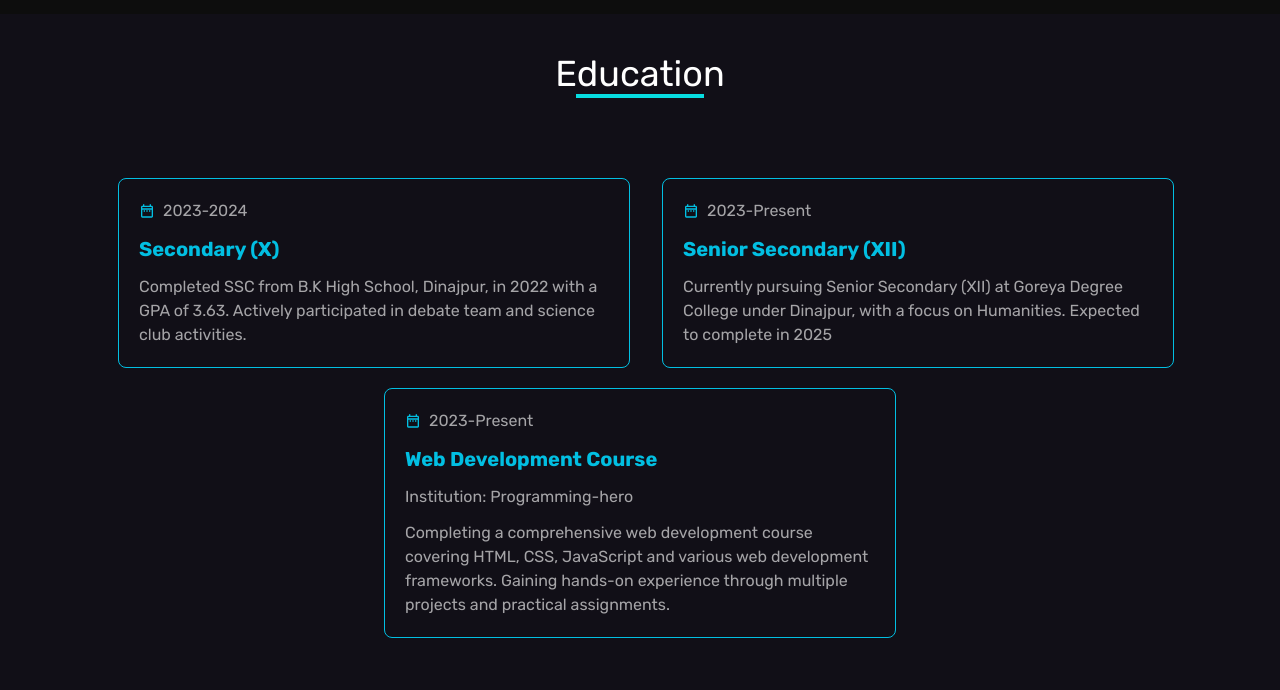
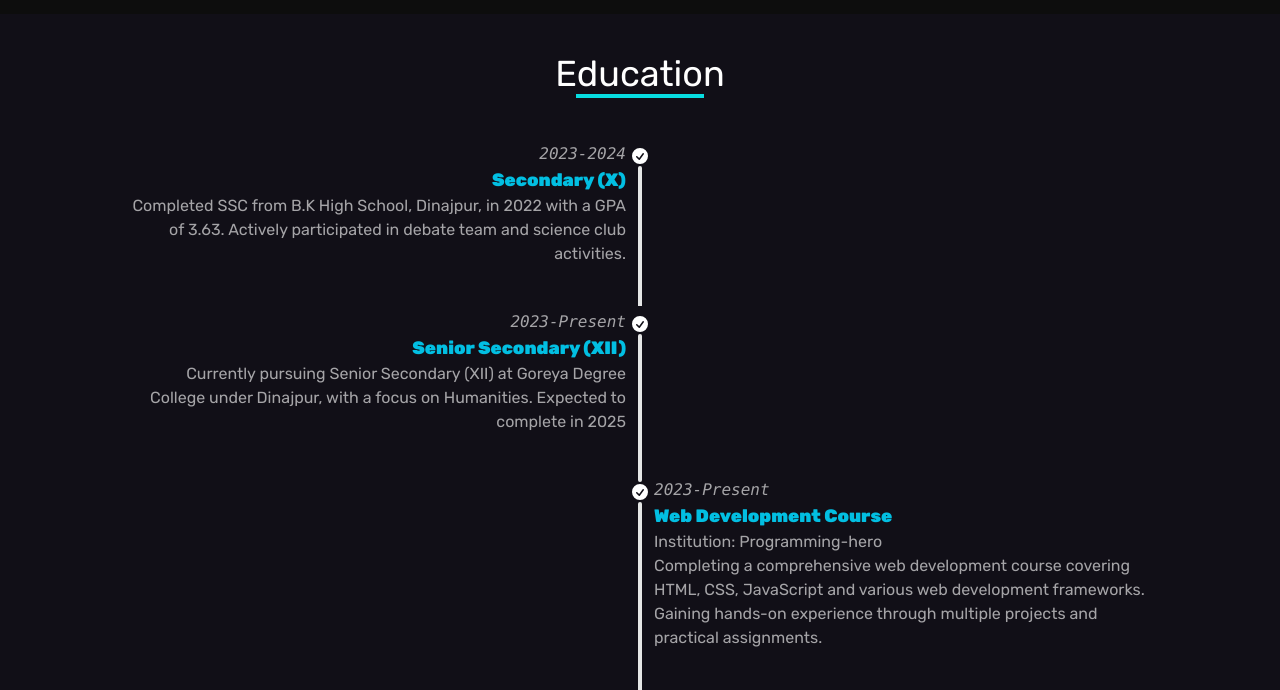
Before and after one commit to kalidashodekare14/my_portfolio, a Next.js app: page / in a window 1280 px wide. Shown: the part 2210-2900 px from the top of the page. Built offline with nearby package versions, Linux system fonts and the light colour scheme.

Commit message:
Education and Contact section update

```diff
--- a/src/components/ContactUs/ContactUs.jsx
+++ b/src/components/ContactUs/ContactUs.jsx
@@ -12,6 +12,8 @@ const ContactUs = () => {
 
     const form = useRef();
 
+    console.log('checking form', form)
+
 
     useEffect(() => {
         AOS.init({
@@ -22,6 +24,8 @@ const ContactUs = () => {
 
     const sendEmail = (e) => {
         e.preventDefault();
+
+
 
         emailjs
             .sendForm('service_allih9w', 'template_49b5xew', form.current, {
@@ -69,7 +73,7 @@ const ContactUs = () => {
                         <MdAddCall className='text-xl text-[#07dde1]' />
                         <div>
                             <p>Call us:</p>
-                            <h4 className='font-bold'>+8801728659562</h4>
+                            <h4 className='font-bold'>+8801776046270</h4>
                         </div>
                     </div>
                     <div data-aos="fade-right" data-aos-delay="2300" className='mt-10 flex space-x-3'>
--- a/src/components/Education/Education.jsx
+++ b/src/components/Education/Education.jsx
@@ -14,12 +14,12 @@ const Education = () => {
 
 
     return (
-        <div id='education' className='lg:h-[110vh]  bg-[#110f17] dark:bg-white font-rubik'>
+        <div id='education' className='lg:h-[110vh]  bg-[#110f17] dark:bg-white font-rubik px-32'>
             <div data-aos="fade-up" data-aos-duration="1000">
                 <h1 className='text-white dark:text-black text-center text-4xl pt-10 '>Education</h1>
                 <div className='border-2 border-[#07dde1] w-32 m-auto'></div>
             </div>
-            <div>
+            {/* <div>
                 <div className='flex flex-col lg:flex-row justify-center items-center space-y-5 lg:space-y-0 lg:space-x-5 mt-20 mb-5 '>
                     <div data-aos="fade-right" data-aos-delay="1000" className='hover:bg-[#07dde12d] mx-3 duration-500 transition text-white dark:text-black border border-[#02bfe2] lg:w-[40%]  p-5 space-y-3 rounded-lg'>
                         <p className='flex items-center space-x-2'>
@@ -55,7 +55,77 @@ const Education = () => {
                     <h5 className='text-[#ffffff9f] dark:text-black'>Institution: Programming-hero</h5>
                     <p className='text-[16px] text-[#ffffff9f] dark:text-black'>Completing a comprehensive web development course covering HTML, CSS, JavaScript and various web development frameworks. Gaining hands-on experience through multiple projects and practical assignments.</p>
                 </div>
-            </div>
+            </div> */}
+            <ul className="my-10 text-white timeline timeline-snap-icon max-md:timeline-compact timeline-vertical">
+                <li data-aos="fade-right" data-aos-delay="1000">
+                    <div className="timeline-middle">
+                        <svg
+                            xmlns="http://www.w3.org/2000/svg"
+                            viewBox="0 0 20 20"
+                            fill="currentColor"
+                            className="h-5 w-5"
+                        >
+                            <path
+                                fillRule="evenodd"
+                                d="M10 18a8 8 0 100-16 8 8 0 000 16zm3.857-9.809a.75.75 0 00-1.214-.882l-3.483 4.79-1.88-1.88a.75.75 0 10-1.06 1.061l2.5 2.5a.75.75 0 001.137-.089l4-5.5z"
+                                clipRule="evenodd"
+                            />
+                        </svg>
+                    </div>
+                    <div className="timeline-start mb-10 md:text-end">
+                        <time className="font-mono italic text-[#ffffff9f] dark:text-black">2023-2024</time>
+                        <div className="text-lg font-black text-[#02bfe2]">Secondary (X)</div>
+                        <span className='text-[#ffffff9f] dark:text-black'>Completed SSC from B.K High School, Dinajpur, in 2022 with a GPA of 3.63. Actively participated in debate team and science club activities.</span>
+                    </div>
+                    <hr />
+                </li>
+                <li data-aos="fade-left" data-aos-delay="2000">
+                    <div className="timeline-middle">
+                        <svg
+                            xmlns="http://www.w3.org/2000/svg"
+                            viewBox="0 0 20 20"
+                            fill="currentColor"
+                            className="h-5 w-5"
+                        >
+                            <path
+                                fillRule="evenodd"
+                                d="M10 18a8 8 0 100-16 8 8 0 000 16zm3.857-9.809a.75.75 0 00-1.214-.882l-3.483 4.79-1.88-1.88a.75.75 0 10-1.06 1.061l2.5 2.5a.75.75 0 001.137-.089l4-5.5z"
+                                clipRule="evenodd"
+                            />
+                        </svg>
+                    </div>
+                    <div className="timeline-start mb-10 md:text-end">
+                        <time className="font-mono italic text-[#ffffff9f] dark:text-black">2023-Present</time>
+                        <div className="text-lg font-black text-[#02bfe2]">Senior Secondary (XII)</div>
+                        <span className='text-[#ffffff9f] dark:text-black'>Currently pursuing Senior Secondary (XII) at Goreya Degree College under Dinajpur, with a focus on Humanities. Expected to complete in 2025</span>
+                    </div>
+                    <hr />
+                </li>
+                <li data-aos="fade-right" data-aos-delay="2200">
+                    <hr />
+                    <div className="timeline-middle">
+                        <svg
+                            xmlns="http://www.w3.org/2000/svg"
+                            viewBox="0 0 20 20"
+                            fill="currentColor"
+                            className="h-5 w-5"
+                        >
+                            <path
+                                fillRule="evenodd"
+                                d="M10 18a8 8 0 100-16 8 8 0 000 16zm3.857-9.809a.75.75 0 00-1.214-.882l-3.483 4.79-1.88-1.88a.75.75 0 10-1.06 1.061l2.5 2.5a.75.75 0 001.137-.089l4-5.5z"
+                                clipRule="evenodd"
+                            />
+                        </svg>
+                    </div>
+                    <div className="timeline-end md:mb-10">
+                        <time className="font-mono italic text-[#ffffff9f] dark:text-black">2023-Present</time>
+                        <div className="text-lg font-black text-[#02bfe2]">Web Development Course</div>
+                        <div className='text-[#ffffff9f] dark:text-black'>Institution: Programming-hero</div>
+                        <span className='text-[#ffffff9f] dark:text-black'>Completing a comprehensive web development course covering HTML, CSS, JavaScript and various web development frameworks. Gaining hands-on experience through multiple projects and practical assignments.</span>
+                    </div>
+                    <hr />
+                </li>
+            </ul>
         </div>
     );
 };
```
